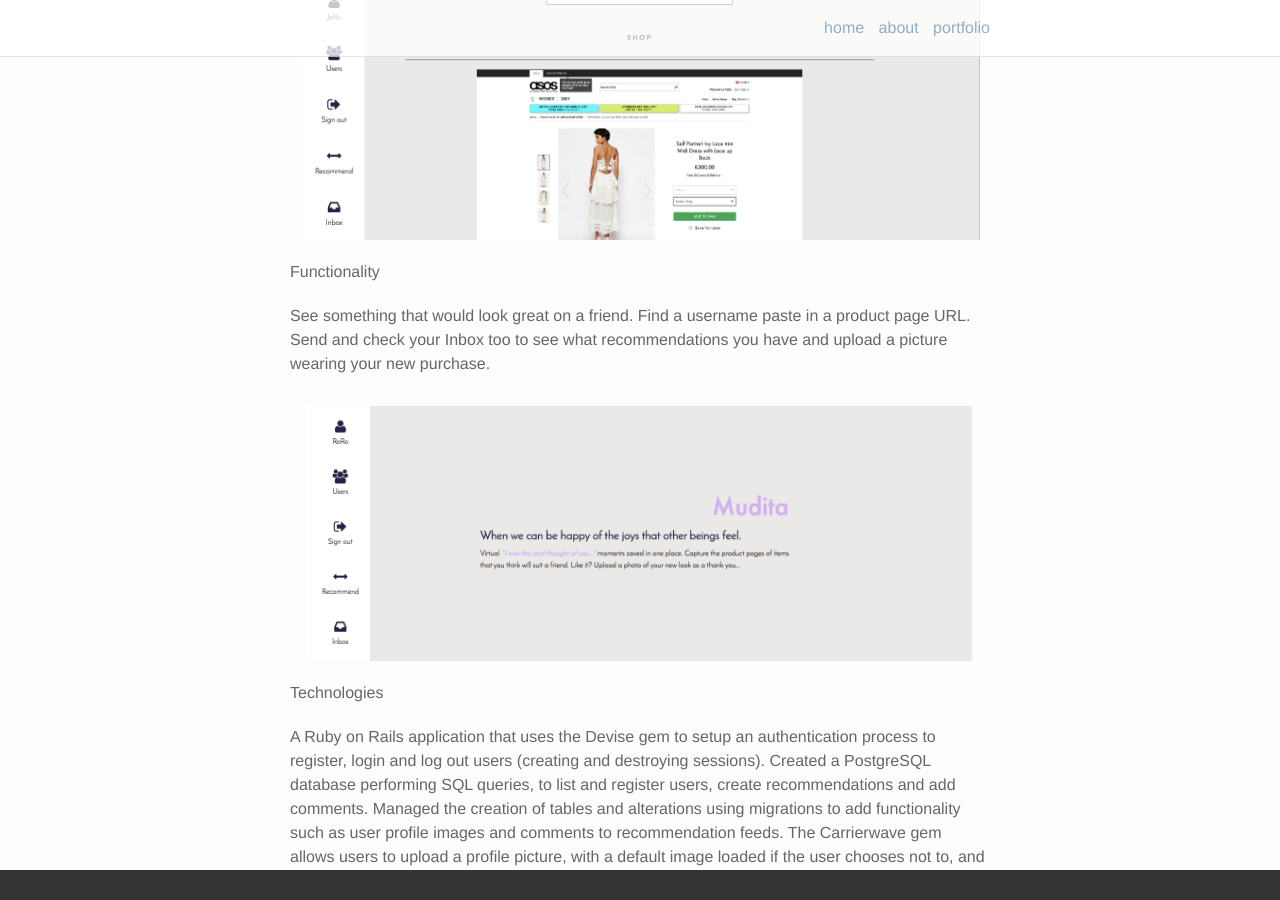
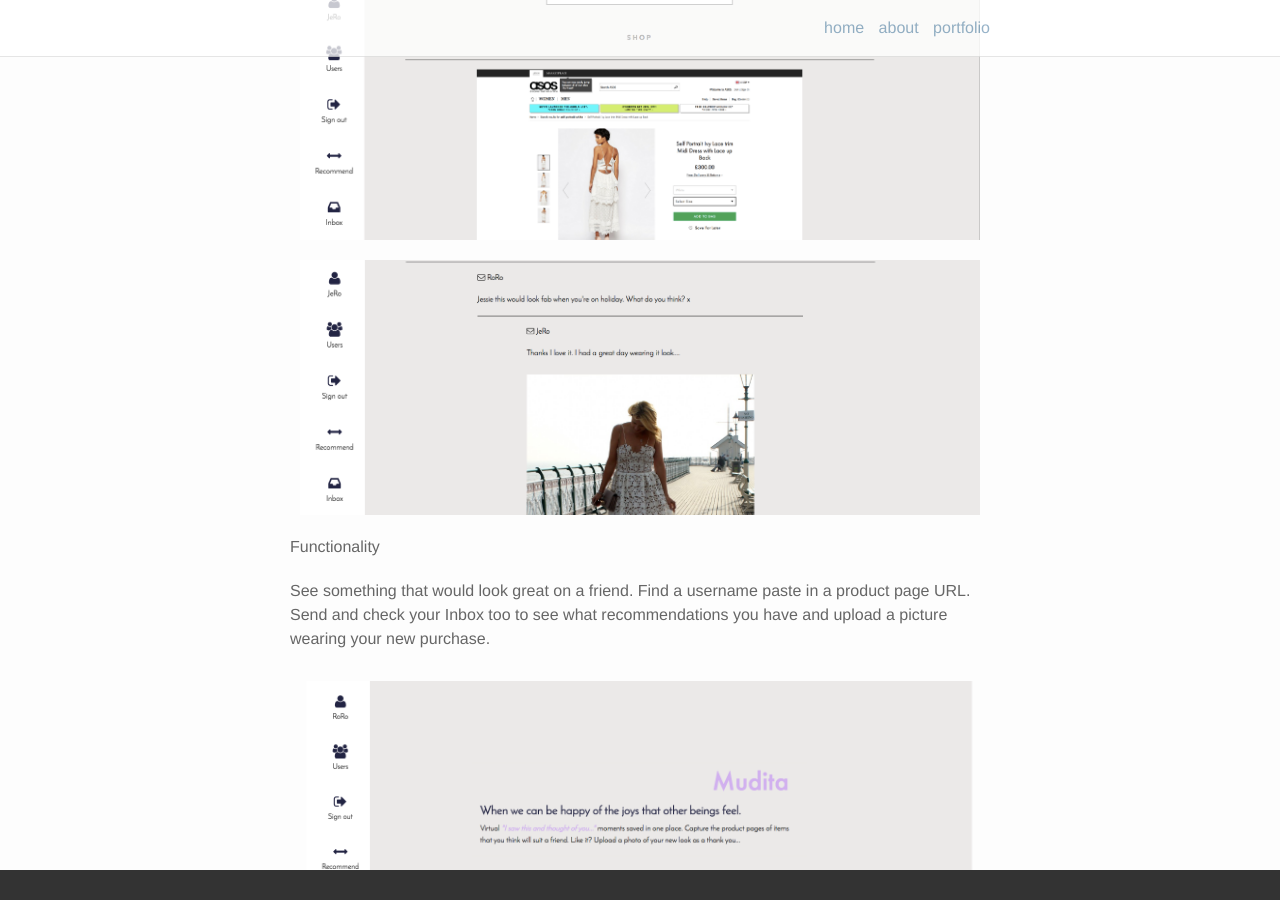
Before and after one commit to RosannaRossington/RosannaRossington.github.io, a Jekyll site: the page built from _portfolio/2_project.markdown, in a window 1280 px wide and 900 px high, scrolled down 574 px. Built offline with Jekyll 4.4.1, drawn with Linux system fonts in a browser that asks for light colours; nearby versions of some CDN libraries.

Commit message:
project2 page check

```diff
--- a/_portfolio/2_project.markdown
+++ b/_portfolio/2_project.markdown
@@ -15,6 +15,8 @@ An individual five-day project that allows you to share links to products you th
 </div>
 <div class="img_row">
   <img class="col three" src="{{ site.baseurl }}/img/portfolio/MuditaInbox.png" alt="" title="example image"/>
+</div>
+<div class="img_row">
   <img class="col three" src="{{ site.baseurl }}/img/portfolio/MuditaInbox2.png" alt="" title="example image"/>
 </div>
 <div class="col three caption">
```
